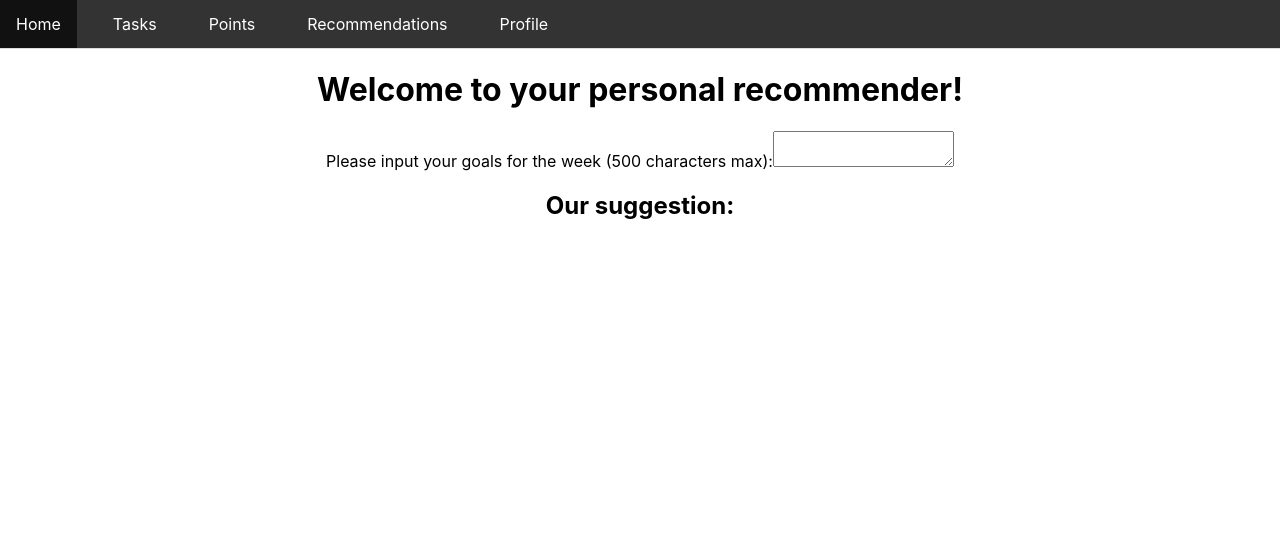
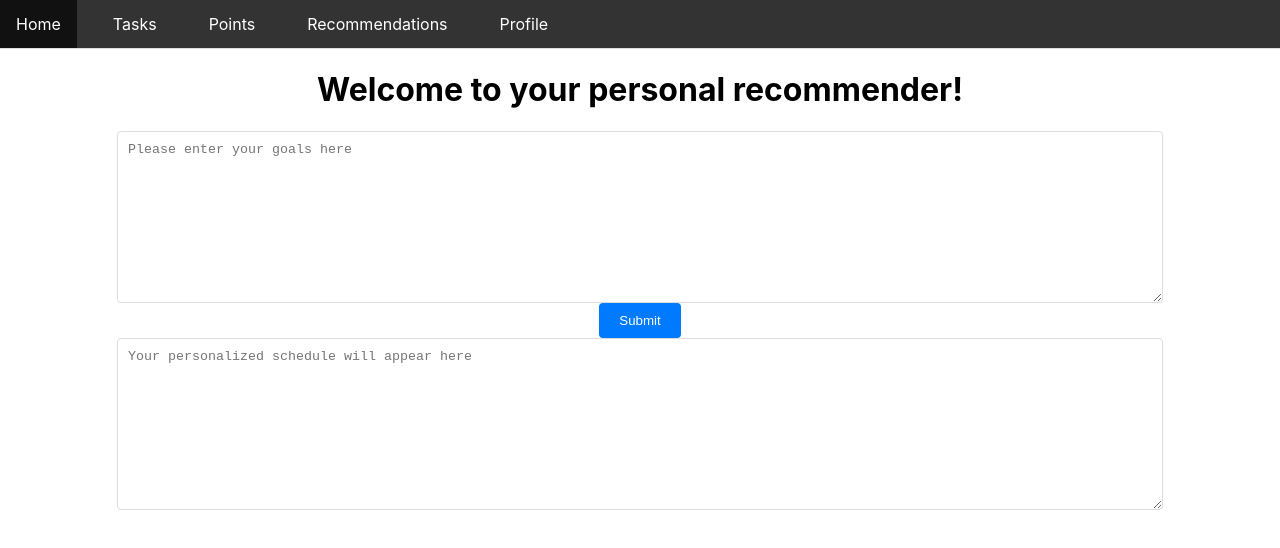
Before and after one commit to Rigpea/project_ada, a React (Create React App) app in the folder team/: page /recommendations in a window 1280 px wide. Shown: the top 548 px of the page. Built offline with nearby package versions, Linux system fonts and the light colour scheme; no server answers.

Commit message:
frotend looking better now, just need to get API to work when I click the submit buttom.

```diff
--- a/team/src/components/gpt.js
+++ b/team/src/components/gpt.js
@@ -1,19 +1,18 @@
-import React, { useState, useEffect } from 'react';
+import React, { useState, useEffect, useCallback } from 'react';
 import './gpt.css'; // Import corresponding CSS file
 
 const Recommendations = () => {
   const [userInput, setUserInput] = useState('');
   const [recommendation, setRecommendation] = useState('');
 
-  useEffect(() => {
-    const processInput = async () => {
+  const processInput = useCallback(async () => {
     try {
-        const response = await fetch('http://localhost:5000/api/gpt', {
+      const response = await fetch('/generate_schedule', {
         method: 'POST',
         headers: {
           'Content-Type': 'application/json',
         },
-          body: JSON.stringify({ user_input: userInput }),
+        body: JSON.stringify({ userInput }), // Update to match the property name
       });
 
       if (!response.ok) {
@@ -21,32 +20,39 @@ const Recommendations = () => {
       }
 
       const data = await response.json();
-        setRecommendation(data);
+      setRecommendation(data.schedule); // Assuming schedule is the property you want to display
     } catch (error) {
       console.error('Error fetching recommendation:', error);
     }
+  }, [userInput]); // Include userInput in the dependency array
+
+  useEffect(() => {
+    const effect = async () => {
+      await processInput(); // Call the function on component mount
     };
 
-    document.getElementById('userInput').addEventListener('input', processInput);
+    effect();
 
     return () => {
-      document.getElementById('userInput').removeEventListener('input', processInput);
+      // Cleanup logic if needed
     };
-  }, [userInput]);
+  }, [userInput, processInput]); // Include processInput in the dependency array
 
   return (
-    <div>
-      <label htmlFor="userInput">
-        Please input your goals for the week (500 characters max):
-      </label>
+    <div className="gpt-container">
       <textarea
-        id="userInput"
-        maxLength="500"
+        className="input-textbox"
         value={userInput}
         onChange={(e) => setUserInput(e.target.value)}
+        placeholder="Please enter your goals here"
       />
-      <h2>Our suggestion:</h2>
-      <div id="outputBox">{recommendation}</div>
+      <button className="submit-button" onClick={processInput}>Submit</button>
+      <textarea
+        className="output-textbox"
+        value={recommendation}
+        readOnly
+        placeholder="Your personalized schedule will appear here"
+      />
     </div>
   );
 };
```
Lines whose indentation alone changed are shown as unchanged.
